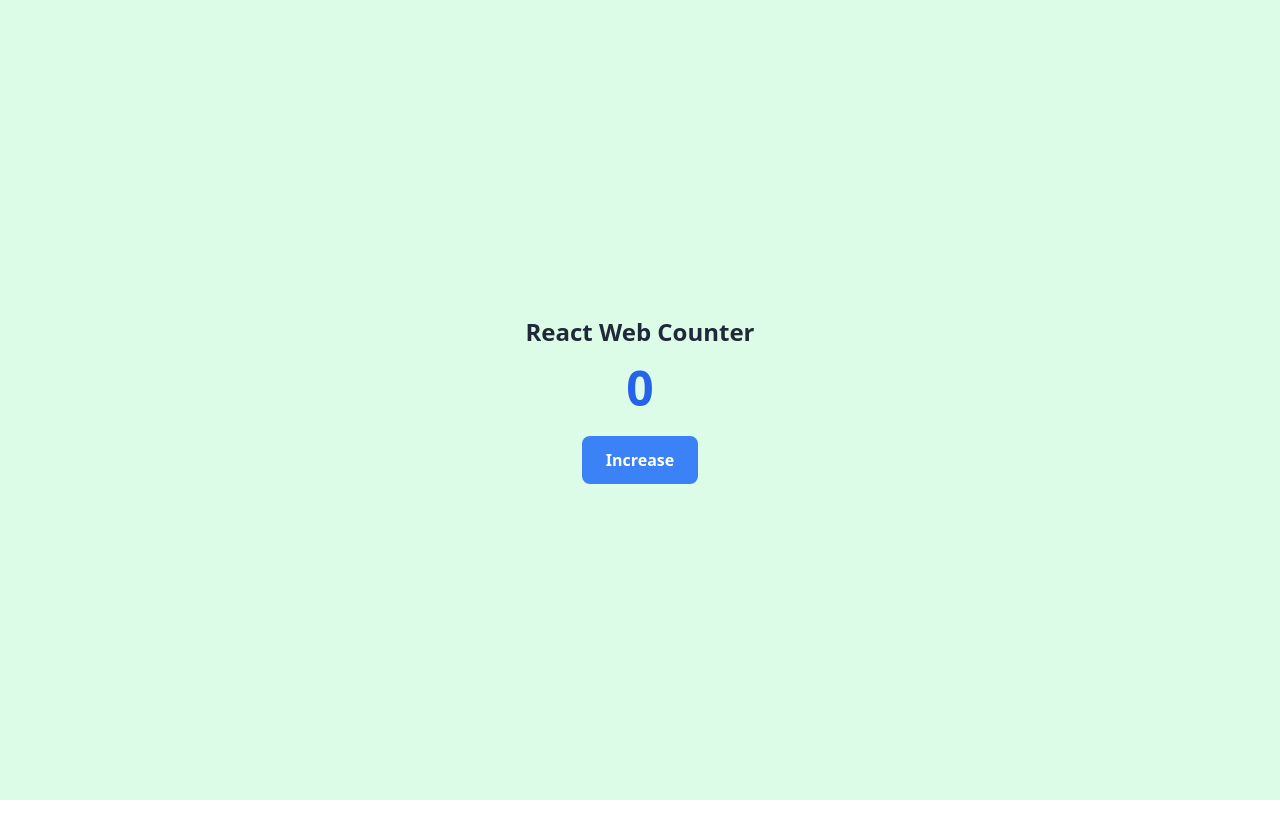
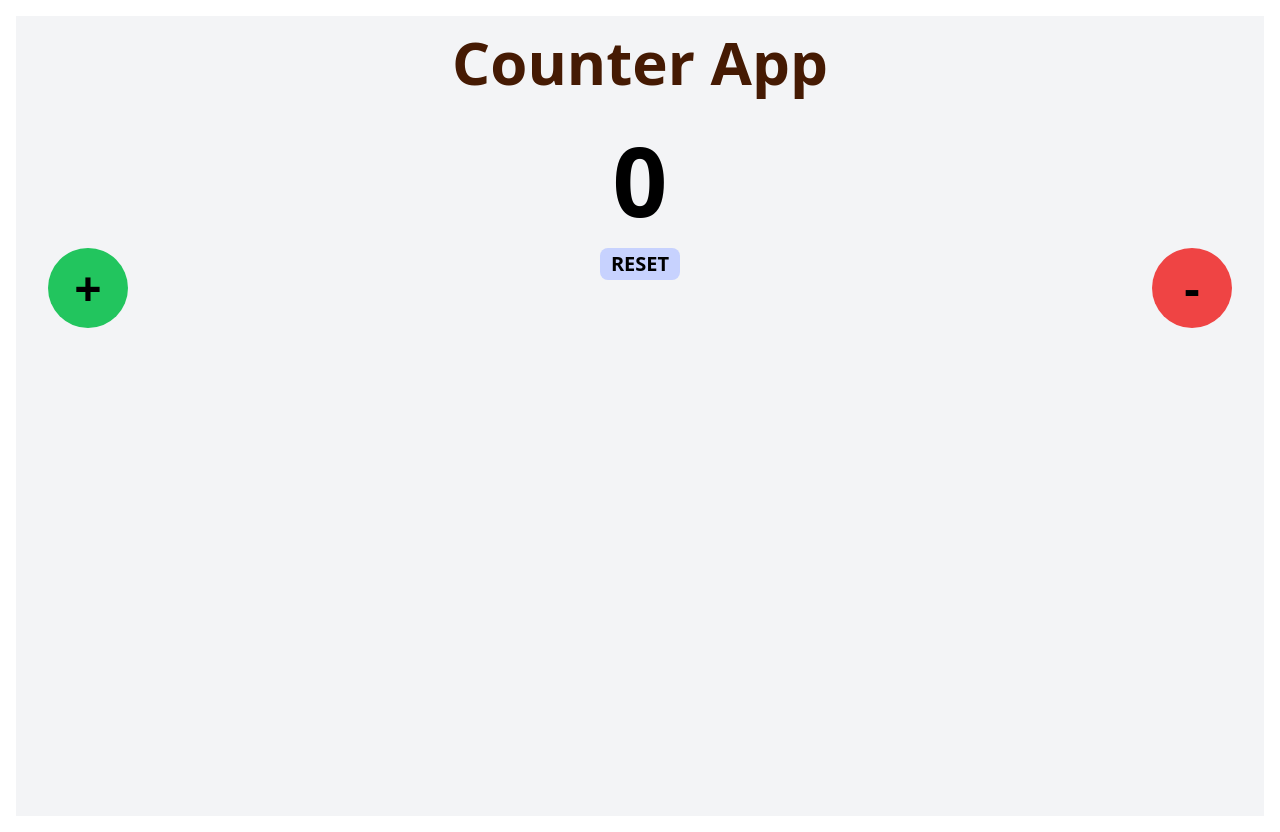
Before and after one commit to the-nishan/React-Front-End, a React (Create React App) app: page / in a window 1280 px wide. Before the commit the page ends 800 px from the top, so only its background shows below. Built offline with nearby package versions, Linux system fonts and the light colour scheme.

Commit message:
use state practice counter app

```diff
--- a/src/index.js
+++ b/src/index.js
@@ -3,11 +3,12 @@ import ReactDOM from 'react-dom/client';
 import './index.css';
 import App from './App';
 import reportWebVitals from './reportWebVitals';
+import UseStatePractice from "./useState/useStatePractice"
 
 const root = ReactDOM.createRoot(document.getElementById('root'));
 root.render(
   <React.StrictMode>
-    <App />
+    <UseStatePractice />
   </React.StrictMode>
 );
 
--- /dev/null
+++ b/src/useState/useStatePractice.js
@@ -0,0 +1,55 @@
+import React, { useState } from "react";
+
+function useStatePractice() {
+  const [count, newFunc] = useState(0);
+
+  return (
+    <div className="h h-screen bg bg-gray-100 justify-center items-center m-4">
+      <div className="flex flex-row justify-center items-center">
+      <div className="flex items-center justify-center mt-4 mb-10">
+        <h2 className="text-amber-950 font-bold text-6xl">Counter App</h2>
+      </div>
+      </div>
+
+      {/*  */}
+      <div className="flex justify-center items-center">
+<h1 className="font-extrabold text-8xl mb-5">
+  {count}
+</h1>
+</div>
+      {/*  */}
+
+
+<div className="flex justify-between mx-8">
+      <div className="flex rounded-full bg-green-500 w-20 h-20 justify-center items-center">
+<button onClick={()=> newFunc (count+1)}>
+ <p className="font-bold text-5xl"> + </p>
+</button>
+</div>
+
+<div className="flex">
+      <div className="flex rounded-lg bg-indigo-200 w-20 h-8 justify-center items-center">
+<button onClick={()=> newFunc (count*0)}>
+ <p className="font-bold text-xl"> RESET </p>
+</button>
+</div>
+</div>
+
+
+<div className="flex">
+<div className="flex rounded-full bg-red-500 w-20 h-20 justify-center items-center">
+<button onClick={()=> newFunc(count-1)}>
+ <p className="text-5xl font-bold"> - </p>
+</button>
+</div>
+</div>
+
+</div>
+
+
+    </div>
+
+
+  );
+}
+export default useStatePractice;
```
Also changed, not shown: src/App.js (+3 -16 lines).
